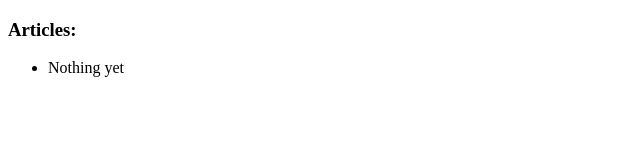
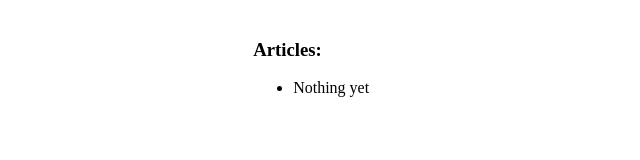
Before and after one commit to sorinsi/sorinsi.github.io, a plain HTML site: page index.html in a window 1280 px wide. Shown: the whole page, without its empty margins (0-640 px from the left). Drawn offline with Linux system fonts and the light colour scheme.

Commit message:
Update index.html

```diff
--- a/index.html
+++ b/index.html
@@ -1,7 +1,7 @@
  <!DOCTYPE html>
 <html>
   <head>
-    <link rel="preload" href="/main.css" as="style" />
+    <link rel="stylesheet" href="main.css" />
     <title>Articles Index</title>
   </head>
   <body>
```
